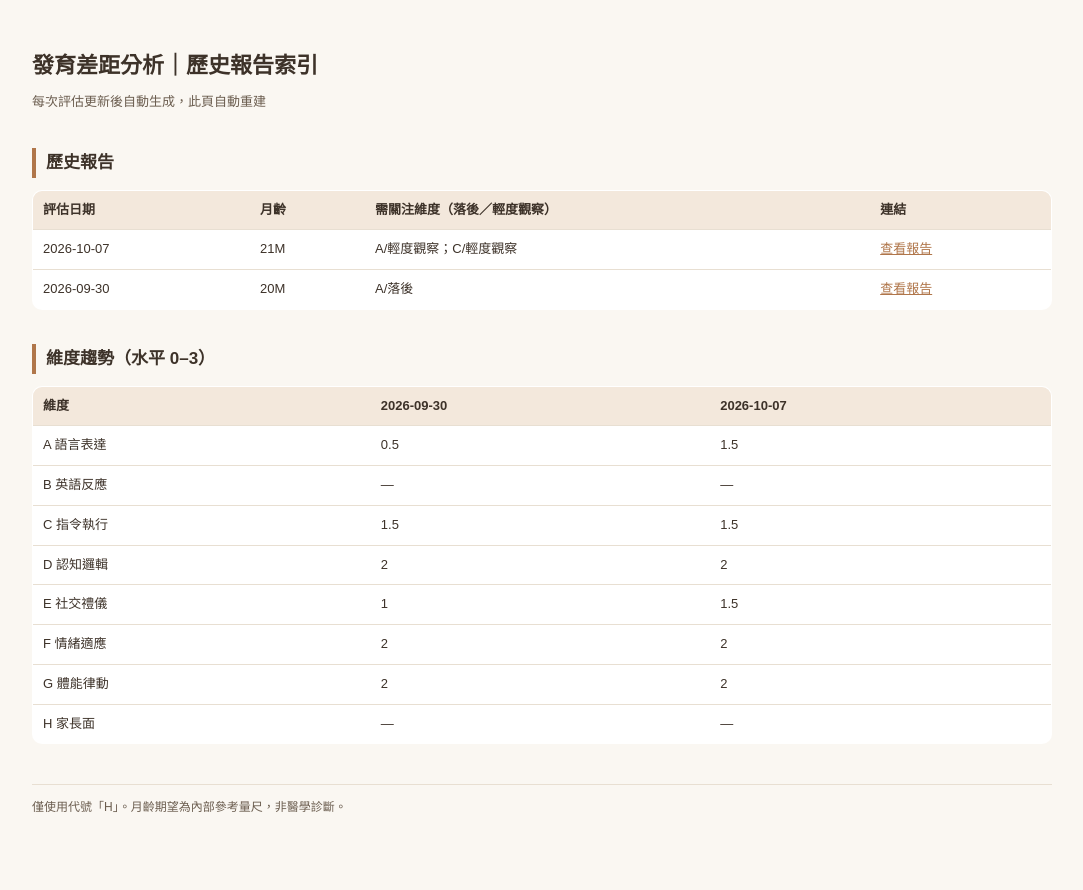
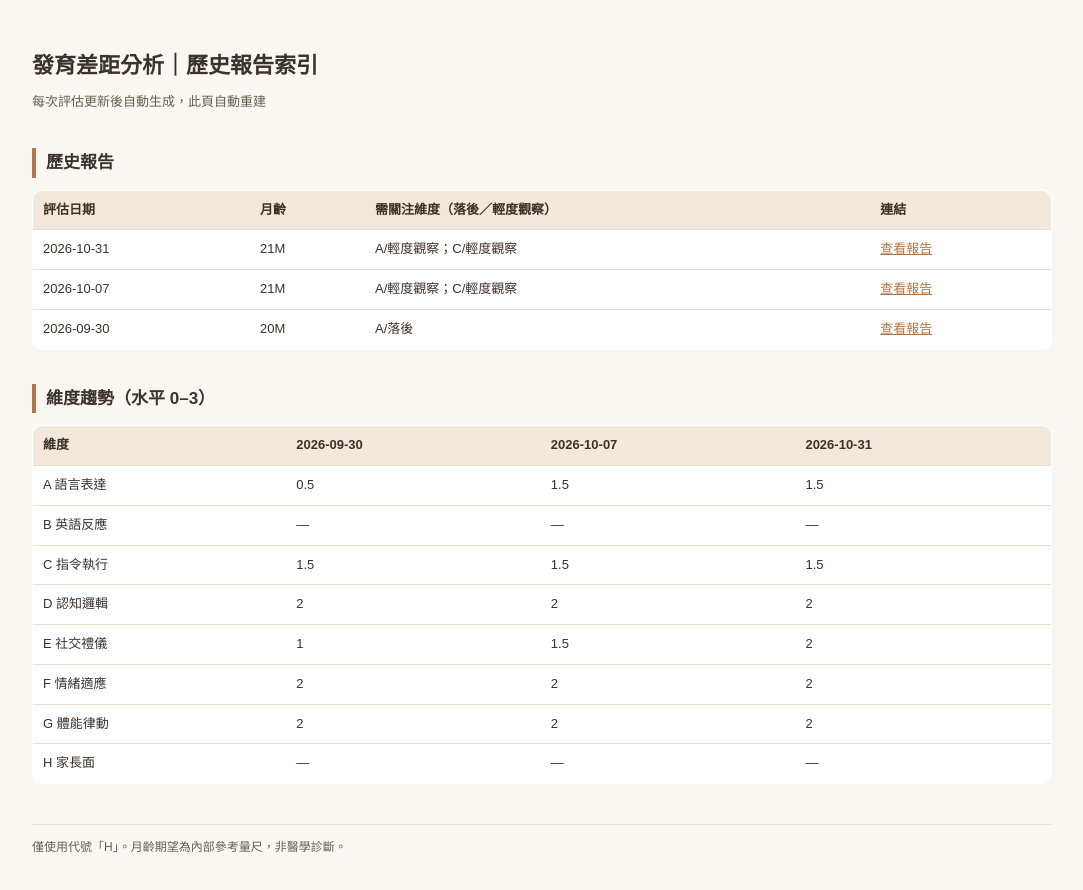
Before and after one commit to frankiezeng6-ai/kindy-n-pn-tracking, a plain HTML site: page h-gap-index.html in a window 1280 px wide. Shown: the whole page, without its empty margins (98-1181 px from the left). Drawn offline with Linux system fonts and the light colour scheme.

Commit message:
update h-gap-index.html (2026-10-31, 21M)

```diff
--- a/h-gap-index.html
+++ b/h-gap-index.html
@@ -22,8 +22,8 @@ a{color:#b0764a}
 <h1>發育差距分析｜歷史報告索引<small>每次評估更新後自動生成，此頁自動重建</small></h1>
 
 <h2>歷史報告</h2>
-<table><thead><tr><th>評估日期</th><th>月齡</th><th>需關注維度（落後／輕度觀察）</th><th>連結</th></tr></thead><tbody><tr><td>2026-10-07</td><td>21M</td><td>A/輕度觀察；C/輕度觀察</td><td><a href="gap-2026-10-07.html">查看報告</a></td></tr><tr><td>2026-09-30</td><td>20M</td><td>A/落後</td><td><a href="gap-2026-09-30.html">查看報告</a></td></tr></tbody></table>
+<table><thead><tr><th>評估日期</th><th>月齡</th><th>需關注維度（落後／輕度觀察）</th><th>連結</th></tr></thead><tbody><tr><td>2026-10-31</td><td>21M</td><td>A/輕度觀察；C/輕度觀察</td><td><a href="gap-2026-10-31.html">查看報告</a></td></tr><tr><td>2026-10-07</td><td>21M</td><td>A/輕度觀察；C/輕度觀察</td><td><a href="gap-2026-10-07.html">查看報告</a></td></tr><tr><td>2026-09-30</td><td>20M</td><td>A/落後</td><td><a href="gap-2026-09-30.html">查看報告</a></td></tr></tbody></table>
 <h2>維度趨勢（水平 0–3）</h2>
-<table><thead><tr><th>維度</th><th>2026-09-30</th><th>2026-10-07</th></tr></thead><tbody><tr><td>A 語言表達</td><td>0.5</td><td>1.5</td></tr><tr><td>B 英語反應</td><td>—</td><td>—</td></tr><tr><td>C 指令執行</td><td>1.5</td><td>1.5</td></tr><tr><td>D 認知邏輯</td><td>2</td><td>2</td></tr><tr><td>E 社交禮儀</td><td>1</td><td>1.5</td></tr><tr><td>F 情緒適應</td><td>2</td><td>2</td></tr><tr><td>G 體能律動</td><td>2</td><td>2</td></tr><tr><td>H 家長面</td><td>—</td><td>—</td></tr></tbody></table>
+<table><thead><tr><th>維度</th><th>2026-09-30</th><th>2026-10-07</th><th>2026-10-31</th></tr></thead><tbody><tr><td>A 語言表達</td><td>0.5</td><td>1.5</td><td>1.5</td></tr><tr><td>B 英語反應</td><td>—</td><td>—</td><td>—</td></tr><tr><td>C 指令執行</td><td>1.5</td><td>1.5</td><td>1.5</td></tr><tr><td>D 認知邏輯</td><td>2</td><td>2</td><td>2</td></tr><tr><td>E 社交禮儀</td><td>1</td><td>1.5</td><td>2</td></tr><tr><td>F 情緒適應</td><td>2</td><td>2</td><td>2</td></tr><tr><td>G 體能律動</td><td>2</td><td>2</td><td>2</td></tr><tr><td>H 家長面</td><td>—</td><td>—</td><td>—</td></tr></tbody></table>
 <footer>僅使用代號「H」。月齡期望為內部參考量尺，非醫學診斷。</footer>
 </div></body></html>
```
